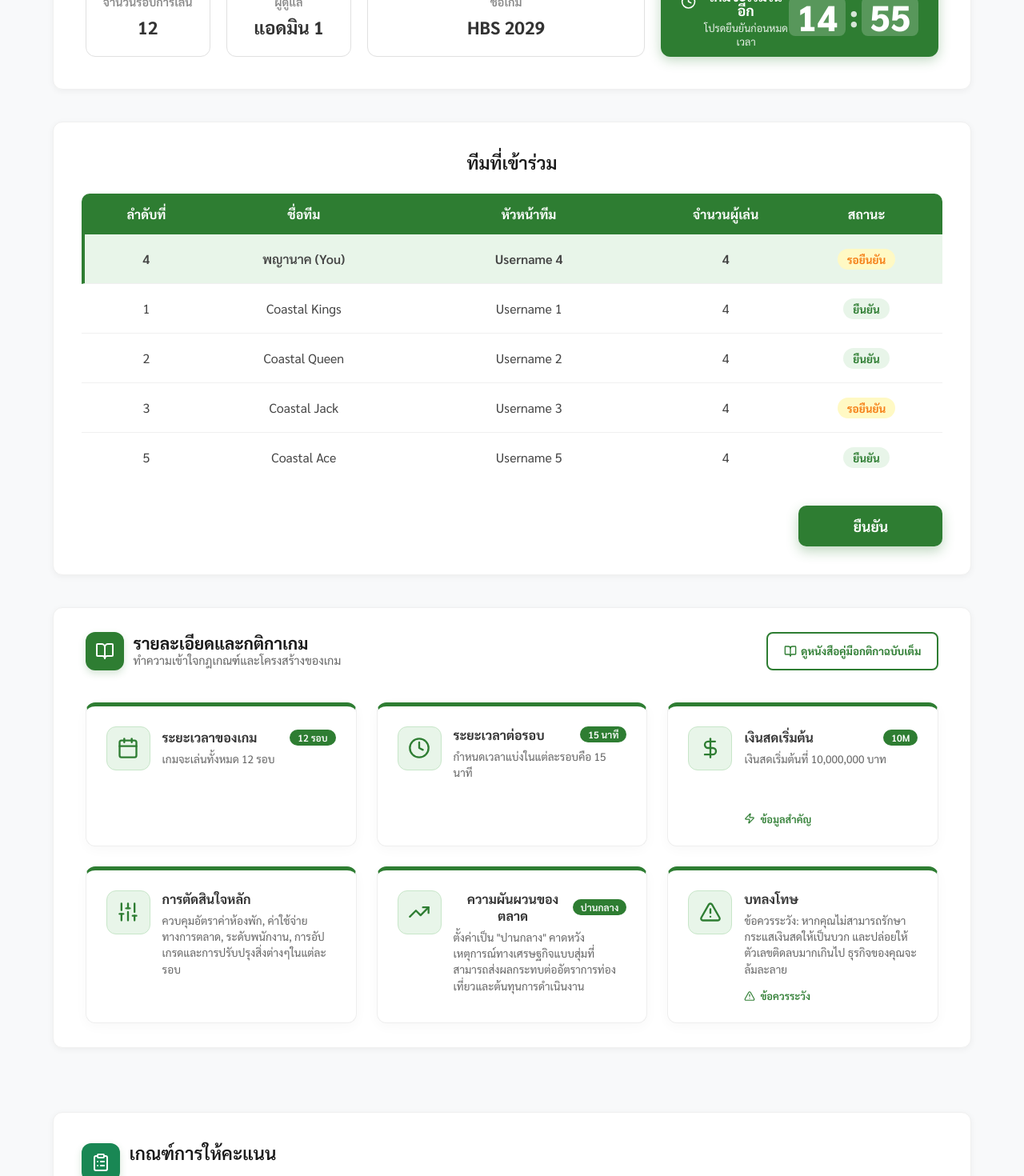
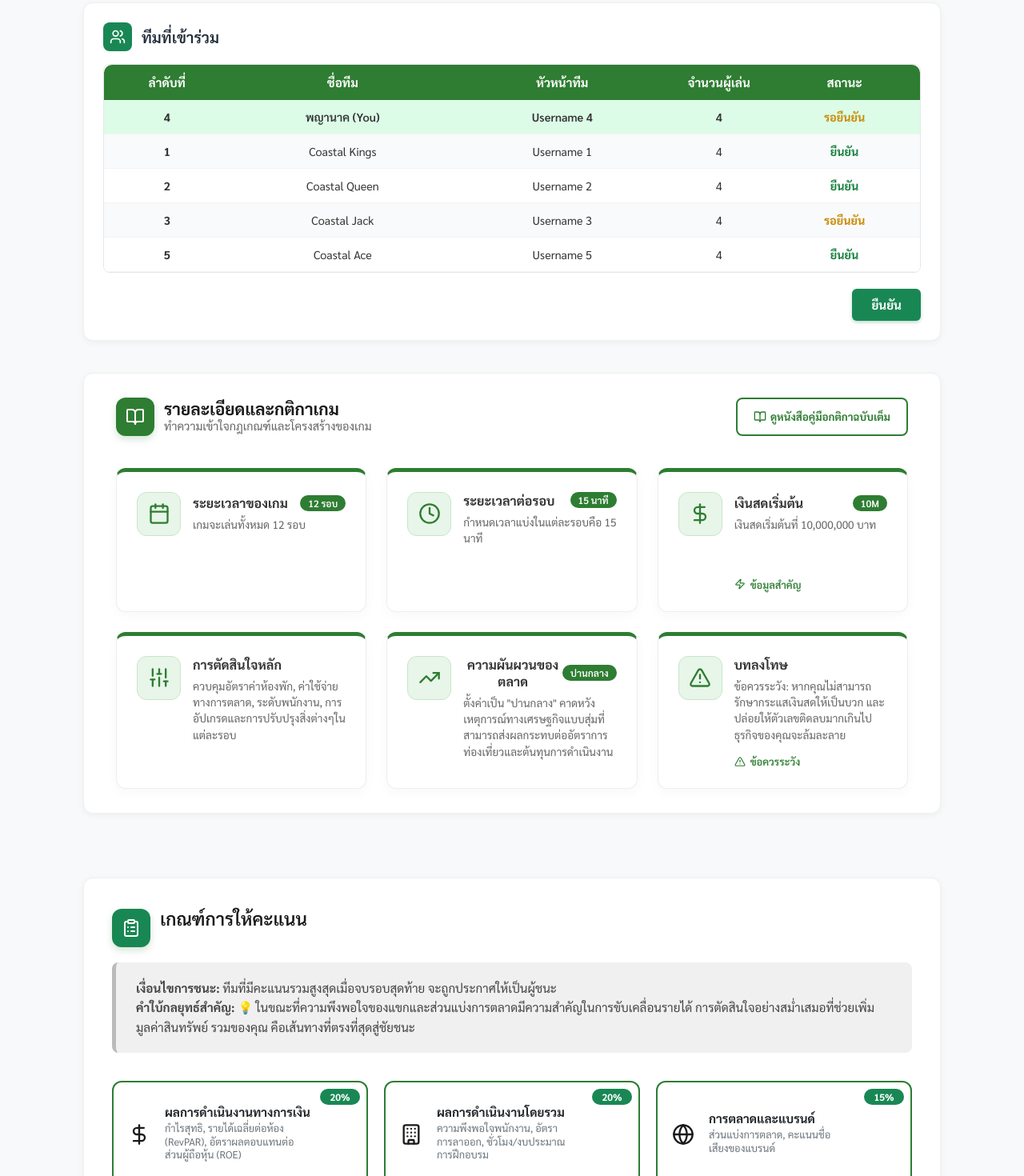
Before and after one commit to purimprach/HBS, a React (Vite) app: page /waiting-room in a window 1280 px wide. Shown: the part 400-1870 px from the top of the page at 80% size. Built offline with nearby package versions, Linux system fonts and the light colour scheme.

Commit message:
แก้ไขหน้า waiting 2 กล่องบน ยังต้องทำต่อ

```diff
--- a/src/WaitingListPage.css
+++ b/src/WaitingListPage.css
@@ -21,7 +21,7 @@
 
 /* Content Wrapper */
 .waiting-content {
-    max-width: 96%; /* ✅ ปรับเป็น 96% ตามต้องการ */
+    max-width: 90%; /* ✅ ปรับเป็น 96% ตามต้องการ */
     margin: 30px auto;
     padding: 0 40px;
     display: flex;
@@ -30,21 +30,21 @@
 }
 
 /* 1. Session Hero Card */
-.session-hero-card { background: white; border-radius: 16px; padding: 40px; box-shadow: 0 4px 20px rgba(0,0,0,0.04); display: flex; flex-direction: column; gap: 40px; }
+.session-hero-card { background: white; border-radius: 16px; padding: 20px; box-shadow: 0 4px 20px rgba(0,0,0,0.04); display: flex; flex-direction: column; gap: 20px; }
 .session-header-left { text-align: left; display: flex; flex-direction: column; align-items: flex-start; max-width: 100%; }
-.session-header-left h2 { margin: 0 0 15px 0; font-size: 2rem; color: #1a1a1a; font-weight: 800; }
+.session-header-left h2 { margin: 0 0 6px 0; font-size: 1.4rem; color: #1a1a1a; font-weight: 800; }
 .mode-badge { background-color: #D4AC0D; color: white; padding: 6px 18px; border-radius: 30px; font-size: 0.95rem; font-weight: bold; display: inline-block; margin-bottom: 20px; }
-.session-desc { color: #555; line-height: 1.7; font-size: 1rem; margin: 0; max-width: 950px; }
+.session-desc { color: #555; line-height: 1.7; font-size: 0.8rem; margin: 0; max-width: 950px; }
 
 /* Grid Stats */
-.session-stats-grid { display: grid; grid-template-columns: 0.9fr 0.9fr 2.0fr 2.0fr; gap: 20px; align-items: stretch; }
-.stat-box-white { border: 1px solid #e0e0e0; border-radius: 12px; padding: 20px; text-align: center; background: white; display: flex; flex-direction: column; justify-content: center; height: 100px; transition: transform 0.2s; }
+.session-stats-grid { display: grid; grid-template-columns: 0.9fr 0.9fr 2.0fr 2.0fr; gap: 10px; align-items: stretch; }
+.stat-box-white { border: 1px solid #e0e0e0; border-radius: 12px; padding: 10px; text-align: center; background: white; display: flex; flex-direction: column; justify-content: center; height: 70px; transition: transform 0.2s; }
 .stat-box-white:hover { border-color: #2E7D32; transform: translateY(-2px); }
-.stat-label { font-size: 0.9rem; color: #888; margin-bottom: 8px; font-weight: 600; }
-.stat-value { font-size: 1.4rem; font-weight: 700; color: #333; }
+.stat-label { font-size: 0.8rem; color: #888; margin-bottom: 8px; font-weight: 600; }
+.stat-value { font-size: 1.0rem; font-weight: 600; color: #333; }
 
 /* Timer */
-.timer-box-green { background-color: #2E7D32; color: white; border-radius: 12px; padding: 15px 25px; display: flex; align-items: center; justify-content: space-between; box-shadow: 0 4px 15px rgba(46, 125, 50, 0.3); height: 100px; transition: background-color 0.3s ease; }
+.timer-box-green { background-color: #2E7D32; color: white; border-radius: 12px; padding: 10px 15px; display: flex; align-items: center; justify-content: space-between; box-shadow: 0 4px 15px rgba(46, 125, 50, 0.3); height: 70px; transition: background-color 0.3s ease; }
 .timer-box-warning { background-color: #C0392B; color: white; border-radius: 12px; padding: 15px 25px; display: flex; align-items: center; justify-content: space-between; box-shadow: 0 4px 15px rgba(192, 57, 43, 0.4); height: 100px; animation: pulseWarning 1s infinite alternate; }
 .timer-info { display: flex; flex-direction: column; gap: 4px; align-items: flex-start; justify-content: center; }
 .timer-title-row { display: flex; align-items: center; gap: 8px; }
--- a/src/WaitingListPage.jsx
+++ b/src/WaitingListPage.jsx
@@ -3,7 +3,7 @@ import './WaitingListPage.css';
 import { useNavigate } from 'react-router-dom';
 import {
   Clock, BookOpen, DollarSign, Settings, TrendingUp, AlertTriangle,
-  Calendar, Users, User, Globe, LogOut, Building, Zap, Sliders,ClipboardList
+  Calendar, Users, User, Globe, LogOut, Building, Zap, Sliders, ClipboardList
 } from 'lucide-react';
 
 function WaitingListPage() {
@@ -59,7 +59,7 @@ function WaitingListPage() {
     { rank: 5, name: 'Coastal Ace', captain: 'Username 5', members: 4, isUser: false },
   ];
 
-  // ✅ แก้ไข Mock Data: Game Rules ให้ตรงตามรูป (เพิ่ม footer, badge)
+  // Mock Data: Game Rules
   const gameRules = [
     {
         icon: <Calendar size={28} />,
@@ -110,43 +110,43 @@ function WaitingListPage() {
       title: 'ผลการดำเนินงานทางการเงิน',
       desc: 'กำไรสุทธิ, รายได้เฉลี่ยต่อห้อง (RevPAR), อัตราผลตอบแทนต่อส่วนผู้ถือหุ้น (ROE)',
       percent: '20%',
-      icon: <DollarSign size={32} />
+      icon: <DollarSign size={28} />
     },
     {
       title: 'ผลการดำเนินงานโดยรวม',
       desc: 'ความพึงพอใจพนักงาน, อัตราการลาออก, ชั่วโมง/งบประมาณการฝึกอบรม',
       percent: '20%',
-      icon: <Building size={32} />
+      icon: <Building size={28} />
     },
     {
       title: 'การตลาดและแบรนด์',
       desc: 'ส่วนแบ่งการตลาด, คะแนนชื่อเสียงของแบรนด์',
       percent: '15%',
-      icon: <Globe size={32} />
+      icon: <Globe size={28} />
     },
     {
       title: 'พนักงานและองค์กร',
       desc: 'ความพึงพอใจพนักงาน, อัตราการลาออก, ชั่วโมง/งบประมาณการฝึกอบรม',
       percent: '10%',
-      icon: <Users size={32} />
+      icon: <Users size={28} />
     },
     {
       title: 'การเติบโตและมูลค่าในระยะยาว',
       desc: 'มูลค่าเพิ่มทางเศรษฐศาสตร์, การเติบโตของมูลค่าทรัพย์สิน',
       percent: '10%',
-      icon: <TrendingUp size={32} />
+      icon: <TrendingUp size={28} />
     },
     {
       title: 'ปฏิบัติการและงานบริการ',
       desc: 'คะแนนความพึงพอใจลูกค้า, อัตราการเข้าพัก',
       percent: '15%',
-      icon: <Settings size={32} />
+      icon: <Settings size={28} />
     },
     {
       title: 'ความเสี่ยงและวินัยทางการเงิน',
       desc: 'กระแสเงินสด / สภาพคล่อง, อัตราส่วนหนี้สินต่อทุน (D/E Ratio), งานซ่อมบำรุงคงค้าง',
       percent: '10%',
-      icon: <AlertTriangle size={32} />
+      icon: <AlertTriangle size={28} />
     },
   ];
 
@@ -174,9 +174,8 @@ function WaitingListPage() {
 
       <main className="waiting-content">
 
-        {/* --- 1. Session Hero Card --- */}
+        {/* --- 1. Session Hero Card (Original Code preserved) --- */}
         <div className="card session-hero-card">
-
             <div className="session-header-left">
                 <h2>เซสชันเกม: การจำลองธุรกิจโรงแรม</h2>
                 <span className="mode-badge">โหมดผู้เล่นหลายคน</span>
@@ -213,61 +212,99 @@ function WaitingListPage() {
             </div>
         </div>
 
-        {/* --- 2. Team Table --- */}
-        <div className="card team-table-card">
-            <div className="team-header-row">
-                <h3>ทีมที่เข้าร่วม</h3>
+        {/* --- 2. Team Table (Updated with Green Design) --- */}
+        <div className="card team-table-card" style={{ padding: '24px' }}>
+            {/* Header พร้อมไอคอน */}
+            <div style={{ display: 'flex', alignItems: 'center', gap: '12px', marginBottom: '16px' }}>
+                <div style={{ backgroundColor: '#198754', padding: '8px', borderRadius: '8px', display: 'flex', alignItems: 'center', justifyContent: 'center' }}>
+                    <Users size={20} color="white" />
                 </div>
-            <div className="custom-table">
-                <div className="tbl-head">
-                    <div className="th col-rank">ลำดับที่</div>
-                    <div className="th col-name">ชื่อทีม</div>
-                    <div className="th col-capt">หัวหน้าทีม</div>
-                    <div className="th col-count">จำนวนผู้เล่น</div>
-                    <div className="th col-status">สถานะ</div>
+                <h3 style={{ margin: 0, fontSize: '1.2rem' }}>ทีมที่เข้าร่วม</h3>
             </div>
+
+            <div className="custom-table" style={{ border: '1px solid #e5e7eb', borderRadius: '8px', overflow: 'hidden' }}>
+                {/* Table Head: สีเขียวเข้ม */}
+                <div className="tbl-head" style={{
+                    display: 'grid',
+                    gridTemplateColumns: '0.8fr 2fr 1.5fr 1fr 1fr',
+                    backgroundColor: '#2E7D32', // สีเขียวเข้มตาม Ref
+                    color: 'white',
+                    padding: '12px 16px',
+                    fontWeight: 'bold',
+                    fontSize: '0.95rem'
+                }}>
+                    <div>ลำดับที่</div>
+                    <div>ชื่อทีม</div>
+                    <div>หัวหน้าทีม</div>
+                    <div style={{ textAlign: 'center' }}>จำนวนผู้เล่น</div>
+                    <div style={{ textAlign: 'center' }}>สถานะ</div>
+                </div>
+
                 <div className="tbl-body">
                     {teams.map((team, idx) => {
                         let statusText = team.isUser ? (isUserReady ? 'ยืนยัน' : 'รอยืนยัน') : (team.rank === 3 ? 'รอยืนยัน' : 'ยืนยัน');
-                        let statusClass = team.isUser ? (isUserReady ? 'status-text-green' : 'status-text-yellow') : (team.rank === 3 ? 'status-text-yellow' : 'status-text-green');
+                        let statusColor = team.isUser ? (isUserReady ? '#15803d' : '#ca8a04') : (team.rank === 3 ? '#ca8a04' : '#15803d');
+
+                        // Row Background: ถ้าเป็น user ให้เป็นสีเขียวอ่อน
+                        let rowBg = team.isUser ? '#dcfce7' : ((idx % 2 === 0) ? 'white' : '#f9fafb');
 
                         return (
-                            <div key={idx} className={`tbl-row ${team.isUser ? 'row-highlight' : ''}`}>
-                                <div className="td col-rank">{team.rank}</div>
-                                <div className="td col-name">{team.name}</div>
-                                <div className="td col-capt">{team.captain}</div>
-                                <div className="td col-count">{team.members}</div>
-                                <div className="td col-status">
-                                    <span className={statusClass}>{statusText}</span>
+                            <div key={idx} style={{
+                                display: 'grid',
+                                gridTemplateColumns: '0.8fr 2fr 1.5fr 1fr 1fr',
+                                padding: '12px 16px',
+                                backgroundColor: rowBg,
+                                borderBottom: '1px solid #f3f4f6',
+                                alignItems: 'center',
+                                fontSize: '0.9rem',
+                                fontWeight: team.isUser ? '600' : '400'
+                            }}>
+                                <div style={{ fontWeight: 'bold' }}>{team.rank}</div>
+                                <div>{team.name}</div>
+                                <div>{team.captain}</div>
+                                <div style={{ textAlign: 'center' }}>{team.members}</div>
+                                <div style={{ textAlign: 'center', color: statusColor, fontWeight: 'bold' }}>
+                                    {statusText}
                                 </div>
                             </div>
                         );
                     })}
                 </div>
             </div>
-            <div className="table-footer-action">
+
+            {/* ปุ่มยืนยัน: ปรับให้เป็นสีเขียวเมื่อ Active */}
+            <div style={{ display: 'flex', justifyContent: 'flex-end', marginTop: '20px' }}>
                 <button
-                    className={`btn-confirm-action ${isUserReady ? 'confirmed' : 'active'}`}
                     onClick={handleConfirmReady}
                     disabled={isUserReady}
+                    style={{
+                        backgroundColor: isUserReady ? '#6b7280' : '#198754', // เขียวเมื่อยังไม่กด
+                        color: 'white',
+                        border: 'none',
+                        padding: '10px 24px',
+                        borderRadius: '6px',
+                        cursor: isUserReady ? 'default' : 'pointer',
+                        fontWeight: 'bold',
+                        fontSize: '0.95rem',
+                        boxShadow: isUserReady ? 'none' : '0 2px 4px rgba(25, 135, 84, 0.3)'
+                    }}
                 >
                     {isUserReady ? 'ยืนยันเรียบร้อย' : 'ยืนยัน'}
                 </button>
             </div>
         </div>
 
-        {/* ✅✅✅ ส่วนที่แก้ไข: รวม Header และ Grid ไว้ใน Card เดียวกัน ✅✅✅ */}
+        {/* --- 3. Rules Section --- */}
         <div className="card rules-main-card">
 
-            {/* Header ส่วนบนของ Card */}
             <div className="rules-card-header">
                 <div className="rules-header-left">
                     <div className="rules-icon-main"><BookOpen size={24} color="white" /></div>
                     <div className="rules-text-group" style={{
                       display: 'flex',
                       flexDirection: 'column',
-                      alignItems: 'flex-start', /* ตัวสำคัญ: สั่งชิดซ้าย */
-                      textAlign: 'left'         /* ตัวสำคัญ: สั่งชิดซ้าย */
+                      alignItems: 'flex-start',
+                      textAlign: 'left'
                       }}>
                         <h3>รายละเอียดและกติกาเกม</h3>
                         <span>ทำความเข้าใจกฎเกณฑ์และโครงสร้างของเกม</span>
@@ -278,7 +315,6 @@ function WaitingListPage() {
                 </button>
             </div>
 
-            {/* Grid ของข้อมูลกติกา */}
             <div className="rules-grid">
                 {gameRules.map((rule, idx) => (
                     <div key={idx} className="rule-card-modern">
@@ -294,8 +330,6 @@ function WaitingListPage() {
                                 <p>{rule.desc}</p>
                             </div>
                         </div>
-
-                        {/* Footer แสดงข้อความเตือน/ข้อมูลสำคัญ (ถ้ามี) */}
                         {rule.footerText && (
                             <div className={`rule-footer ${rule.isAlert ? 'text-alert' : 'text-success'}`}>
                                 {rule.footerIcon}
@@ -306,31 +340,22 @@ function WaitingListPage() {
                 ))}
             </div>
         </div>
-        {/* ✅✅✅ จบส่วนที่แก้ไข ✅✅✅ */}
 
-        {/* Scoring Criteria Section */}
+        {/* --- 4. Scoring Criteria Section --- */}
         <div className="card scoring-card">
 
-  {/* --- ส่วนหัว (Header) : ใช้ Flex เพื่อวางไอคอนคู่กับหัวข้อ --- */}
           <div style={{ display: 'flex', alignItems: 'center', gap: '12px', marginBottom: '16px' }}>
-
-    {/* กล่องไอคอนสีเขียว */}
             <div className="rules-icon-main" style={{ backgroundColor: '#198754' }}>
               <ClipboardList size={24} color="white" />
             </div>
-    {/* ปิด div ของ rules-icon-main ตรงนี้ เพื่อให้จบส่วนไอคอน */}
-
             <h3>เกณฑ์การให้คะแนน</h3>
           </div>
-  {/* ปิด div ของ flex header ตรงนี้ เพื่อให้ Note และ Grid ลงมาอยู่บรรทัดใหม่ */}
 
-  {/* Note Box */}
           <div className="scoring-note">
             <strong>เงื่อนไขการชนะ:</strong> ทีมที่มีคะแนนรวมสูงสุดเมื่อจบรอบสุดท้าย จะถูกประกาศให้เป็นผู้ชนะ <br />
             <strong>คำใบ้กลยุทธ์สำคัญ:</strong> 💡 ในขณะที่ความพึงพอใจของแขกและส่วนแบ่งการตลาดมีความสำคัญในการขับเคลื่อนรายได้ การตัดสินใจอย่างสม่ำเสมอที่ช่วยเพิ่มมูลค่าสินทรัพย์ รวมของคุณ คือเส้นทางที่ตรงที่สุดสู่ชัยชนะ
           </div>
 
- {/* Grid Layout */}
           <div className="scoring-grid">
             {scoringCriteria.map((item, index) => (
               <div
@@ -339,45 +364,53 @@ function WaitingListPage() {
                 style={{
                   position: 'relative',
                   display: 'flex',
-        alignItems: 'center', // จัดให้อยู่กึ่งกลางแนวตั้ง
-        padding: '20px',
-        gap: '20px' // <-- [จุดที่ 1] กำหนดระยะห่างระหว่าง ไอคอน กับ ข้อความ ให้พอดี
+                  alignItems: 'center',
+                  padding: '12px',
+                  gap: '12px'
                 }}
               >
-
-        {/* ส่วนไอคอน */}
                   <div className="score-icon-box" style={{ flexShrink: 0 }}>
                       {item.icon}
                   </div>
-
-        {/* ส่วนข้อความ */}
                   <div className="score-text-info" style={{
                       flex: 1,
-            textAlign: 'left', // <-- [จุดที่ 2] เปลี่ยนจาก center เป็น left เพื่อให้ชิดรูป
-            padding: '0'      // เอา padding ออกเพื่อให้ชิดซ้ายจริงๆ
+                      textAlign: 'left',
+                      padding: '0',
+                      paddingRight: '35px'
                   }}>
-            <h4 style={{ margin: '0 0 8px 0' }}>{item.title}</h4>
-            <p style={{ margin: 0 }}>{item.desc}</p>
+                      <h4 style={{
+                          margin: '0 0 2px 0',
+                          fontSize: '0.95rem',
+                          fontWeight: 'bold',
+                          color: '#212529'
+                      }}>
+                          {item.title}
+                      </h4>
+                      <p style={{
+                          margin: 0,
+                          fontSize: '0.8rem',
+                          color: '#6c757d',
+                          lineHeight: '1.3'
+                      }}>
+                          {item.desc}
+                      </p>
                   </div>
-
-        {/* ส่วน Badge (เปอร์เซ็นต์) มุมขวาบนเหมือนเดิม */}
                   <div
                       className="score-percent-badge"
                       style={{
                         position: 'absolute',
-              top: '12px',
-              right: '12px',
+                        top: '8px',
+                        right: '8px',
                         backgroundColor: '#198754',
                         color: 'white',
-              padding: '4px 12px',
-              borderRadius: '20px',
+                        padding: '2px 8px',
+                        borderRadius: '12px',
                         fontWeight: 'bold',
-              fontSize: '0.9rem'
+                        fontSize: '0.75rem'
                       }}
                   >
                       {item.percent}
                   </div>
-
               </div>
             ))}
           </div>
```
Lines whose indentation alone changed are shown as unchanged.
